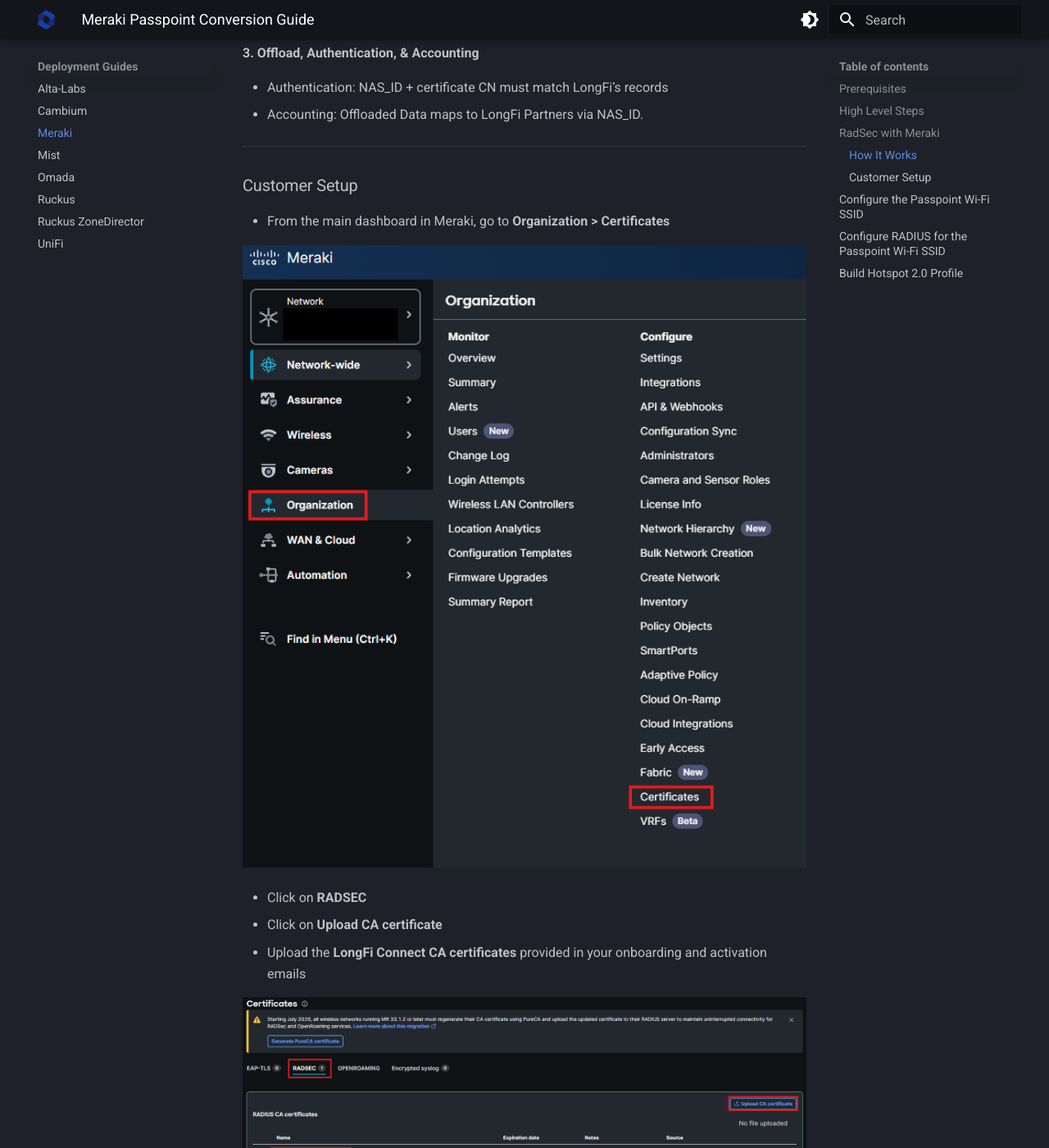
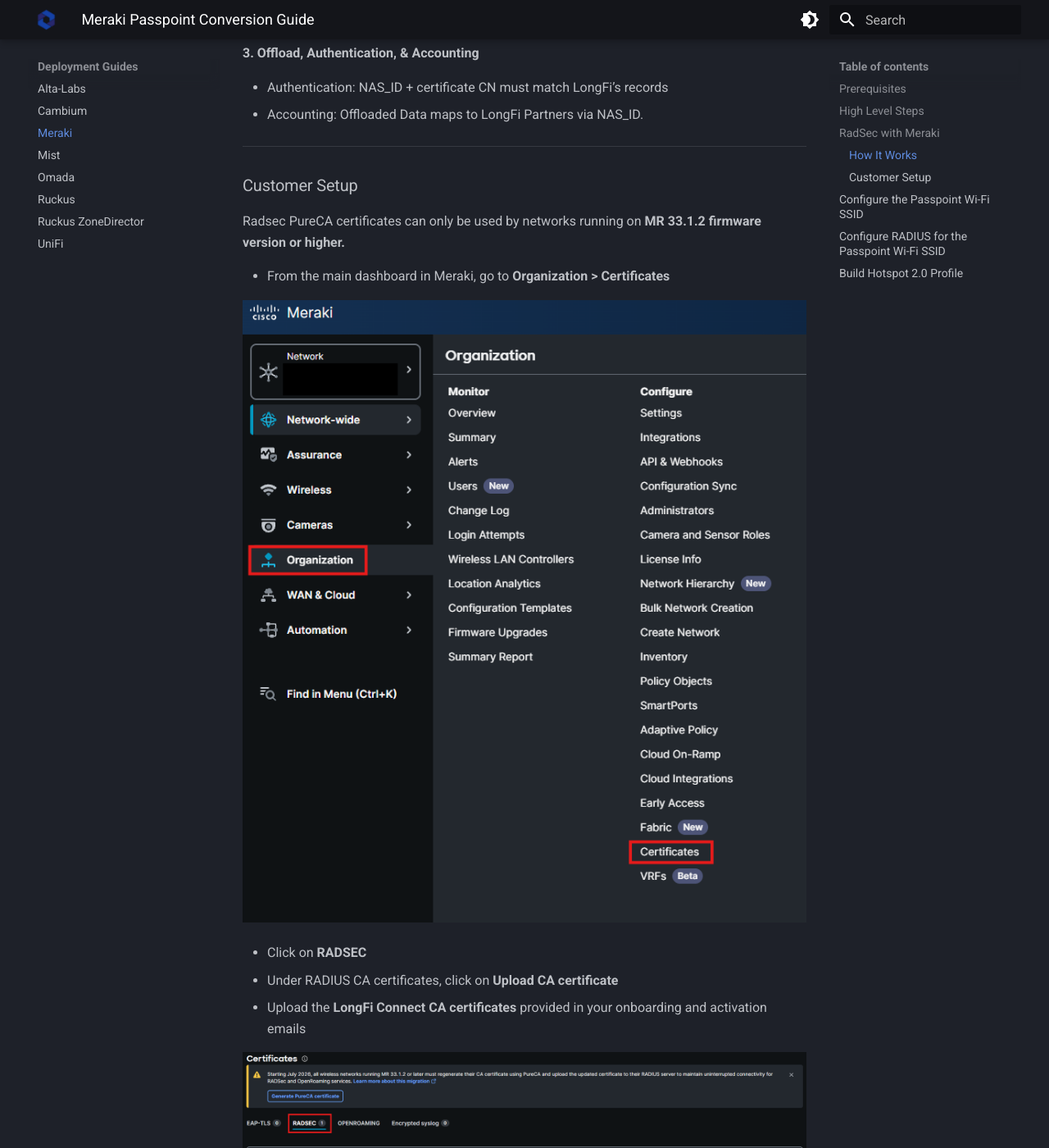
Before and after one commit to LongFi-Solutions/longfi-solutions.github.io, an MkDocs documentation site: the page built from docs/deployment/meraki.md, in a window 1280 px wide and 1400 px high, scrolled down 1879 px. Shown: the whole window at 82% size. Built offline with MkDocs 1.6.1 and Material for MkDocs 9.7.7, drawn with Linux system fonts in a browser that asks for light colours; some of the changed text lies outside the part shown.

Commit message:
Update Deployment Guides “meraki”

```diff
--- a/docs/deployment/meraki.md
+++ b/docs/deployment/meraki.md
@@ -69,12 +69,14 @@ For more information on configuring Meraki for RadSec, see:
 
 ### Customer Setup
 
+Radsec PureCA certificates can only be used by networks running on **MR 33.1.2 firmware version or higher.**
+
 - From the main dashboard in Meraki, go to **Organization > Certificates**
 
 ![](/assets/images/20261012-182332.png)
 
 - Click on **RADSEC**
-- Click on **Upload CA certificate**
+- Under RADIUS CA certificates, click on **Upload CA certificate**
 - Upload the **LongFi Connect CA certificates** provided in your onboarding and activation emails
 
 ![](/assets/images/20261012-182504.png)
@@ -83,7 +85,7 @@ For more information on configuring Meraki for RadSec, see:
 
 ![](/assets/images/20261012-183031.png)
 
-- Share your newly downloaded **Meraki CA** with your LongFi Connect onboarding contact
+- Share your newly downloaded **Meraki CA** with your LongFi Connect onboarding contact.
 
 **\*Please Note:** Meraki generates CA certificates at the Organization level.  If you are managing multiple sites from a single Organization, we only need one Meraki CA.  If you are an MSP managing multiple sites in multiple Meraki Organizations, we will need a Meraki CA certificate from each organization.
 
```
